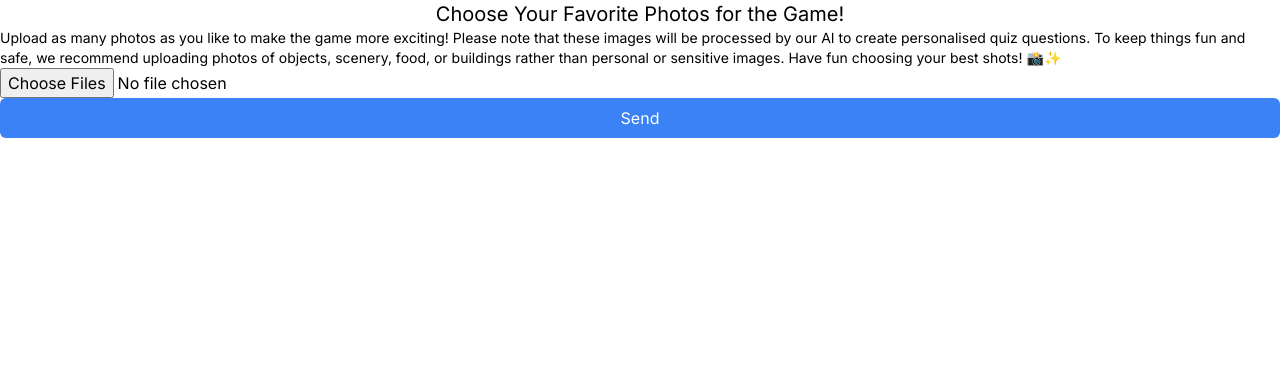
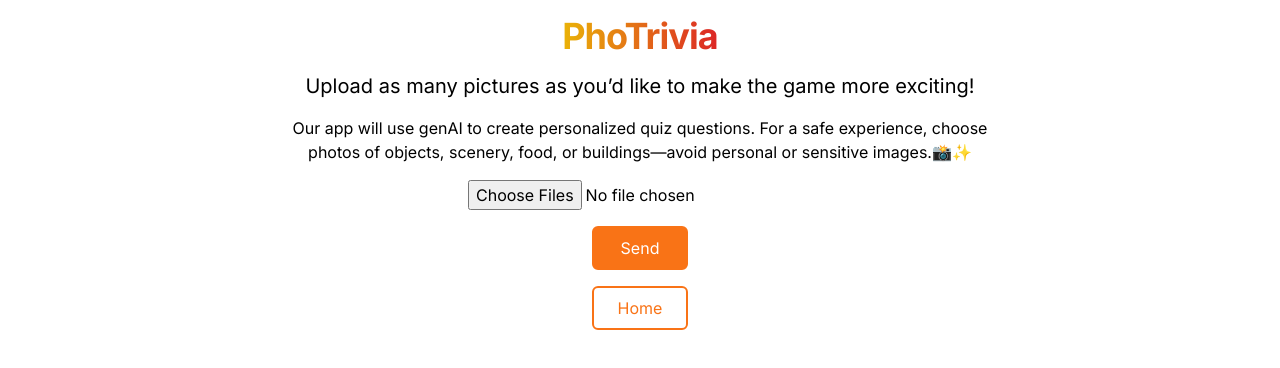
Before and after one commit to 3miki/PhoTrivia, a Next.js app in the folder frontend/: page /fileUpload in a window 1280 px wide. Shown: the top 368 px of the page. Built offline with nearby package versions, Linux system fonts and the light colour scheme; no server answers.

Commit message:
improve button design

```diff
--- a/frontend/app/fileUpload/fileUpload.tsx
+++ b/frontend/app/fileUpload/fileUpload.tsx
@@ -10,9 +10,9 @@ interface FormValues {
 
 export const Uploader: React.FC = () => {
   const [imageFiles, setImageFiles] = useState<FormValues["images"]>([]);
+  const [isLoading, setIsLoading] = useState(false);
 
-  console.log("imageFiles ", imageFiles);
-
+  // console.log("imageFiles ", imageFiles);
   const handleImageSelect = async (
     event: React.ChangeEvent<HTMLInputElement>
   ) => {
@@ -24,16 +24,15 @@ export const Uploader: React.FC = () => {
   };
 
   const onClick = async () => {
+    console.log("clicked");
     console.log("call backend: ");
-
-    console.log("clicked");
     await signInWithEmail();
-    console.log("signed in");
+    // console.log("signed in");
     const publicImageUrls: string[] = [];
 
     // upload images
     const promises = imageFiles.map(async (image) => {
-      console.log("uploading");
+      // console.log("uploading");
       const id = uuid();
       const { data, error } = await supabase.storage
         .from("photos")
@@ -41,8 +40,8 @@ export const Uploader: React.FC = () => {
           cacheControl: "3600",
           upsert: false,
         });
-      console.log(data);
-      console.log("uploaded: ", image.file.name);
+      // console.log(data);
+      // console.log("uploaded: ", image.file.name);
 
       if (error) {
         console.error("Error uploading file:", error);
@@ -54,34 +53,34 @@ export const Uploader: React.FC = () => {
       const publicUrl = supabase.storage.from("photos").getPublicUrl(data.path)
         .data.publicUrl;
       publicImageUrls.push(publicUrl);
-      console.log("File URL:", publicUrl);
+      // console.log("File URL:", publicUrl);
     });
 
     await Promise.all(promises);
     // generate quiz and save the public URL to the database
-    console.log("filePaths: ", publicImageUrls);
+    // console.log("filePaths: ", publicImageUrls);
 
     // call the backend function create_quiz to generate the quiz
-    const response = await fetch("/api/helloNextJs", {
+    const response = await fetch("/api/quiz", {
       method: "POST",
       body: JSON.stringify({ fileUrls: publicImageUrls, quizLevel: "medium" }),
     });
 
-    console.log("response: ", response);
+    // console.log("response: ", response);
     if (!response.ok) {
       throw new Error("Failed to generate quiz");
     }
 
     const quiz = await response.json();
-    console.log("quiz generated (response):", response);
-    console.log("quiz: ", quiz);
-    console.log("quiz 1: ", quiz[0]);
+    // console.log("quiz generated (response):", response);
+    // console.log("quiz: ", quiz);
+    // console.log("quiz 1: ", quiz[0]);
     // console.log("question: ", quiz[0].question);
     // console.log("answer: ", quiz[0].answer);
     // console.log("url: ", quiz[0].url);
 
     // save the quiz to the database
-    console.log("Attempting to insert quiz:");
+    console.log("Inserting quiz:");
     try {
       const { data: insertData, error: insertError } = await supabase
         .from("quiz")
@@ -89,66 +88,55 @@ export const Uploader: React.FC = () => {
       if (insertError) {
         throw new Error("Failed to insert quiz");
       }
-      console.log("quiz saved");
+      // console.log("quiz saved");
     } catch (insertError) {
       console.log("error: ", insertError);
     }
-    console.log("insert data part ended");
+    // console.log("insert data part ended");
+    // window.location.href = "/";
   };
 
   return (
-    <div>
-      <h1 className="text-xl text-center">
-        Choose Your Favorite Photos for the Game!
+    <div className="flex justify-center items-center flex-col gap-4 max-w-[700px] mx-auto">
+      <h1 className="text-center text-4xl font-bold tracking-tight bg-gradient-to-r from-yellow-500 to-red-600 bg-clip-text text-transparent mt-4">
+        PhoTrivia
       </h1>
+      <h2 className="text-xl text-center">
+        Upload as many pictures as you’d like to make the game more exciting!
+      </h2>
 
-      <p className="text-sm back">
-        Upload as many photos as you like to make the game more exciting! Please
-        note that these images will be processed by our AI to create
-        personalised quiz questions. To keep things fun and safe, we recommend
-        uploading photos of objects, scenery, food, or buildings rather than
-        personal or sensitive images. Have fun choosing your best shots! 📸✨
+      <p className="text-m back text-center">
+        Our app will use genAI to create personalized quiz questions. For a safe
+        experience, choose photos of objects, scenery, food, or buildings—avoid
+        personal or sensitive images.📸✨
       </p>
 
-      <input type="file" multiple onChange={handleImageSelect} />
+      <div className="flex justify-center">
+        <input type="file" multiple onChange={handleImageSelect} />
+      </div>
       <button
-        onClick={onClick}
-        // test get public URL
-        // onClick={() => createPublicUrl(filePath)}
+        onClick={async () => {
+          setIsLoading(true);
+          await onClick();
+          setIsLoading(false);
+        }}
         type="submit"
-        className="w-full rounded-md bg-blue-500 p-2 text-white hover:bg-blue-600 focus:outline-none"
+        className="w-24 rounded-md bg-orange-500 p-2 text-white hover:bg-orange-300 border-2  border-orange-500 focus:outline-none flex items-center justify-center"
+        disabled={isLoading}
       >
-        Send
+        {isLoading ? "Sending..." : "Send"}
+      </button>
+
+      <button
+        onClick={() => {
+          // console.log("clicked");
+          window.location.href = "/";
+        }}
+        type="submit"
+        className="w-24 rounded-md text-orange-500 p-2 bg-white hover:bg-orange-300 border-2 border-orange-500 focus:outline-none "
+      >
+        Home
       </button>
     </div>
   );
 };
-
-// create a public URL
-// const createPublicUrl = (fileName: string): string | undefined => {
-//   const { data } = supabase.storage.from("photos").getPublicUrl(fileName);
-//   console.log("Public URL:", data.publicUrl);
-//   return data.publicUrl;
-// };
-
-// test get public URL
-// const filePath: string = "replicate-prediction-vxpb44lb3amv7cuqfh4hpnqnle.jpg";
-// createPublicUrl(filePath);
-
-// creating a signed URL
-// const createSignedUrl = async (fileName: string) => {
-//     const { data, error } = await supabase
-//         .storage
-//         .from('photos')
-//         .getSignedUrl(`photos_${fileName}`, 60); // 60 seconds
-//     console.log('Signed URL:', data.signedUrl);
-// }
-
-// // for deleting the image
-// const deleteImages = async (fileNames: string[]) => {
-//     const { data, error } = await supabase
-//         .storage
-//         .from('photos')
-//         .remove(fileNames.map(fileName => `photos_${fileName}`)); // should be array
-//     console.log('Files deleted successfully:', data);
-// };
```
